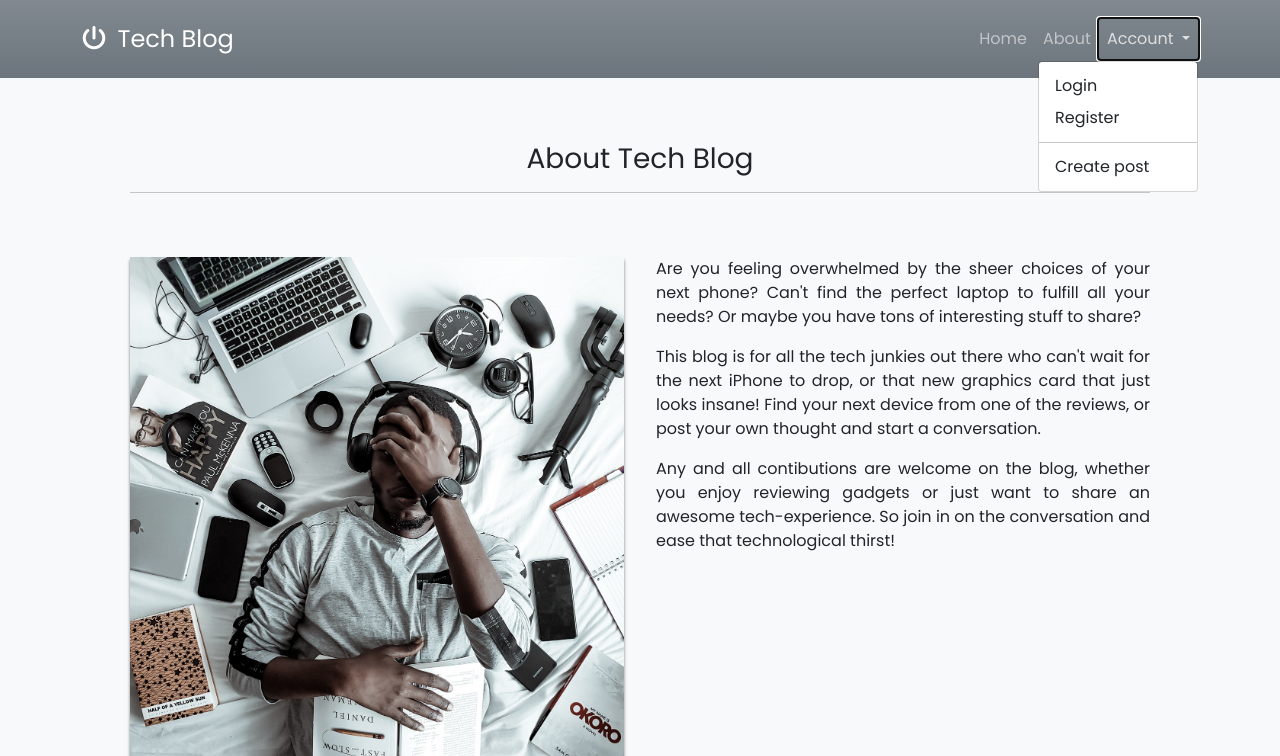
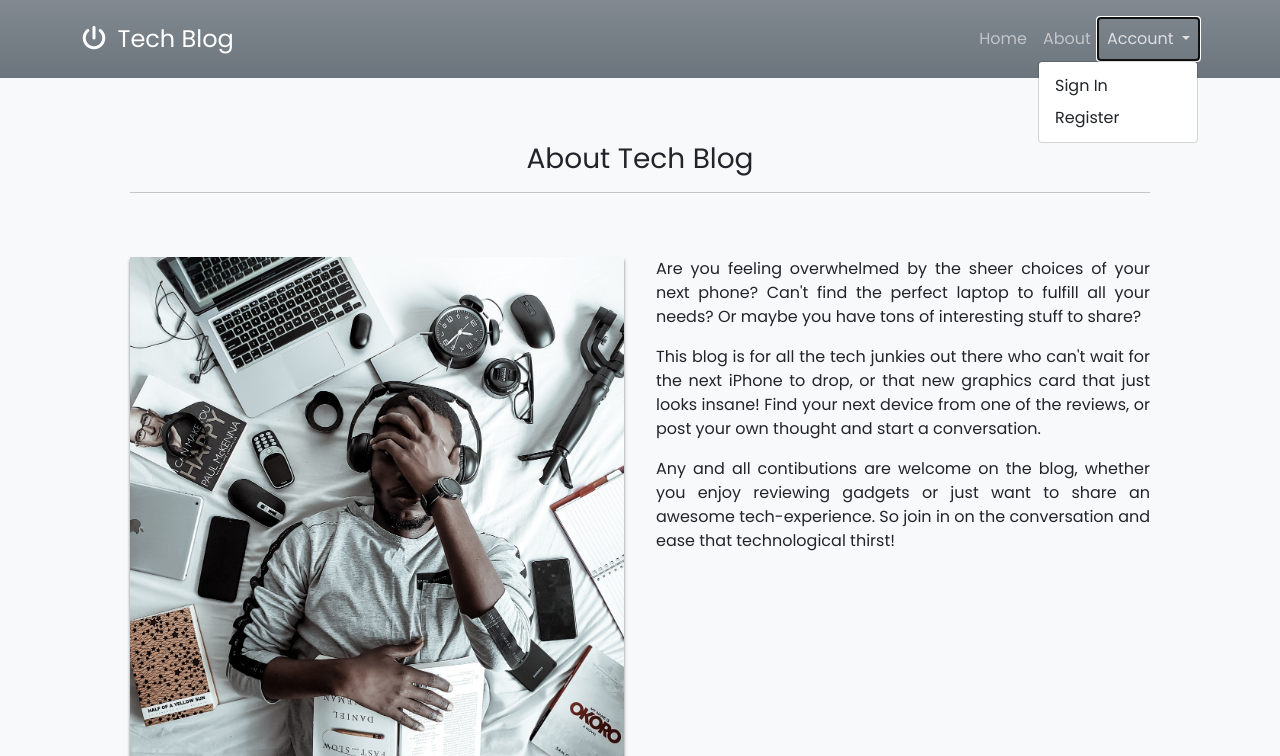
Before and after one commit to LucasBehrendt/tech-blog, a Django app: template blog/templates/blog/about.html in a window 1280 px wide, after a click on "Account". Shown: the top 756 px of the page. Run offline with Django 3.2, Linux system fonts and the light colour scheme; the template is opened without the code that fills it, so the values that code supplies are empty; some libraries are stand-ins or nearby versions.

Commit message:
Add authentication conditional to navbar

```diff
--- a/templates/base.html
+++ b/templates/base.html
@@ -43,18 +43,29 @@
                             <a class="nav-link {% if request.path == about %} active {% endif %}" href="{% url 'about' %}">About</a>
                         </li>
                         <li class="nav-item dropdown">
+                            {% if user.is_authenticated %}
+                            <a class="nav-link dropdown-toggle" href="#" id="navbarDropdown" role="button"
+                                data-bs-toggle="dropdown" aria-expanded="false">
+                                {{ user.username }}
+                            </a>
+                            <ul class="dropdown-menu dropdown-menu-end" aria-labelledby="navbarDropdown">
+                                <li><a class="dropdown-item" href="#">Create post</a></li>
+                                <li>
+                                    <hr class="dropdown-divider">
+                                </li>
+                                <li><a class="dropdown-item" href="#">Profile</a></li>
+                                <li><a class="dropdown-item" href="{% url 'signout' %}">Sign Out</a></li>
+                            </ul>
+                            {% else %}
                             <a class="nav-link dropdown-toggle" href="#" id="navbarDropdown" role="button"
                                 data-bs-toggle="dropdown" aria-expanded="false">
                                 Account
                             </a>
                             <ul class="dropdown-menu dropdown-menu-end" aria-labelledby="navbarDropdown">
-                                <li><a class="dropdown-item" href="#">Login</a></li>
-                                <li><a class="dropdown-item" href="#">Register</a></li>
-                                <li>
-                                    <hr class="dropdown-divider">
-                                </li>
-                                <li><a class="dropdown-item" href="#">Create post</a></li>
+                                <li><a class="dropdown-item" href="{% url 'signin' %}">Sign In</a></li>
+                                <li><a class="dropdown-item" href="{% url 'register' %}">Register</a></li>
                             </ul>
+                            {% endif %}
                         </li>
                     </ul>
                 </div>
```
